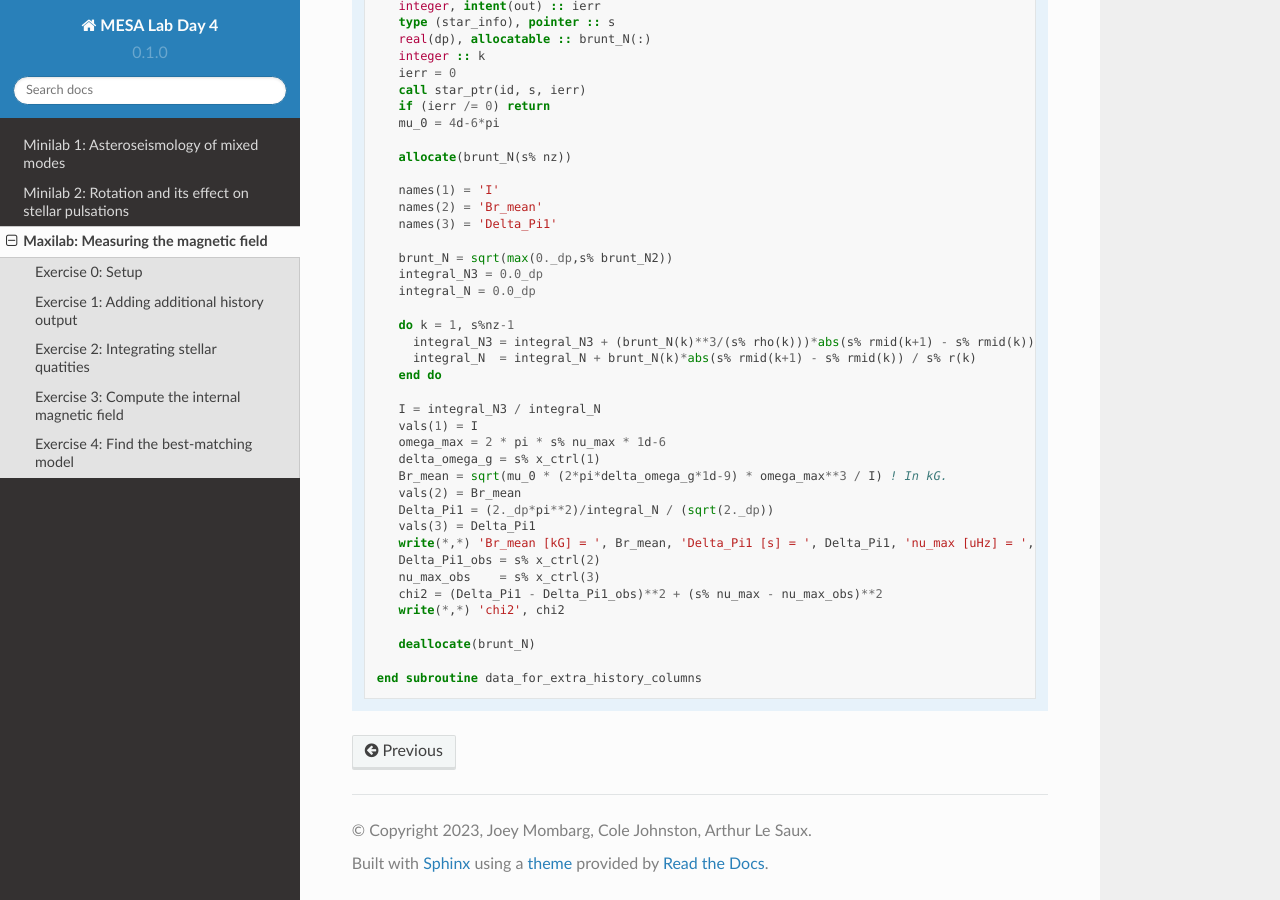
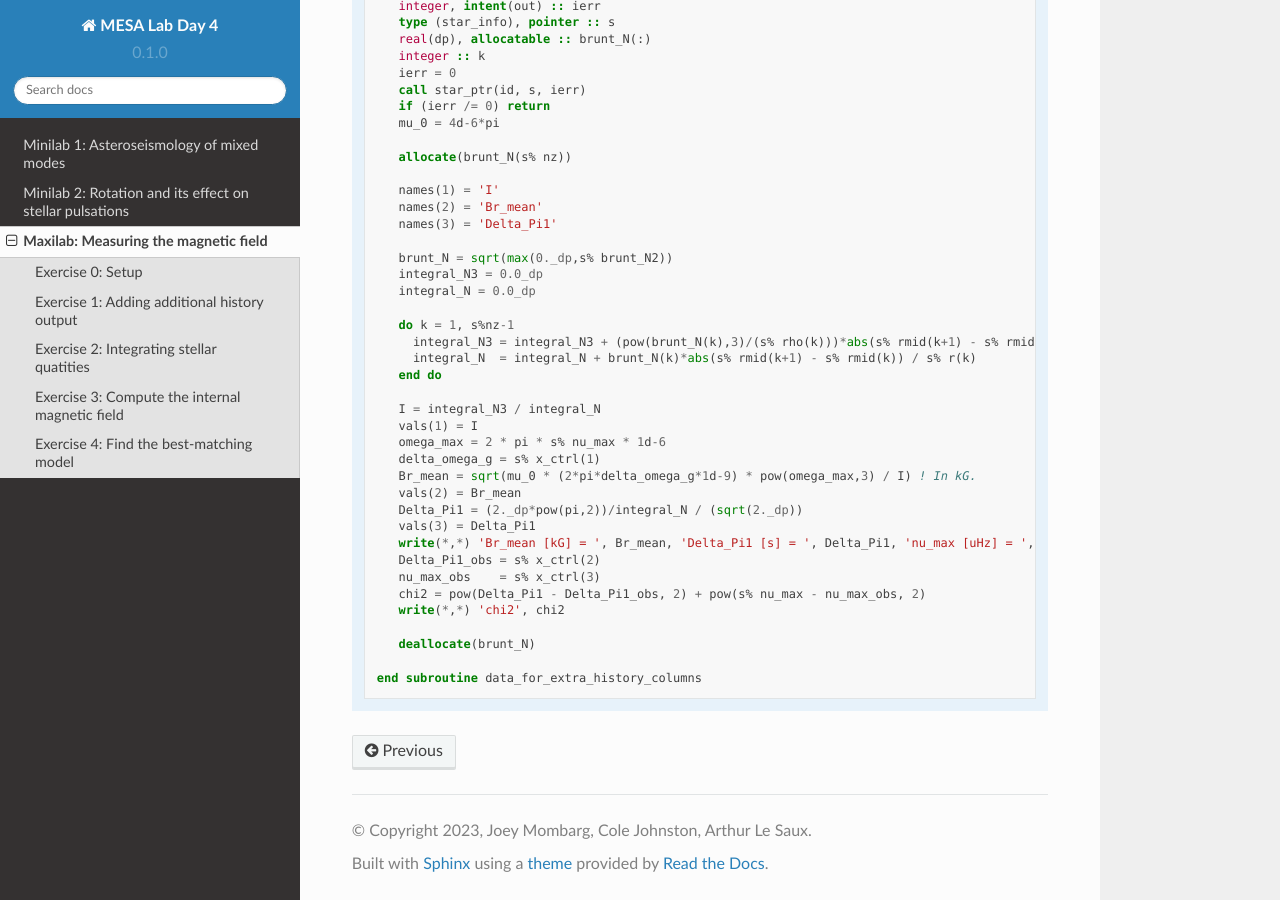
Before and after one commit to mesa-summer-school-2023/mesa-school-bugnet, a Sphinx documentation site: the page built from docs/maxilab.rst, in a window 1280 px wide and 900 px high, scrolled down 6070 px. Built offline with Sphinx 7.4.7 and the Read the Docs theme 2.0.0, drawn with Linux system fonts in a browser that asks for light colours.

Commit message:
Update maxilab.rst

```diff
--- a/docs/maxilab.rst
+++ b/docs/maxilab.rst
@@ -230,7 +230,7 @@ Pick a value for the initial mass from the `spreadsheet <https://docs.google.com
            integral_N = 0.0_dp
 
            do k = 1, s%nz-1
-             integral_N3 = integral_N3 + (brunt_N(k)**3/(s% rho(k)))*abs(s% rmid(k+1) - s% rmid(k)) / (s% r(k))**3
+             integral_N3 = integral_N3 + (pow(brunt_N(k),3)/(s% rho(k)))*abs(s% rmid(k+1) - s% rmid(k)) / pow(s% r(k),3)
              integral_N  = integral_N + brunt_N(k)*abs(s% rmid(k+1) - s% rmid(k)) / s% r(k)
            end do
 
@@ -238,14 +238,14 @@ Pick a value for the initial mass from the `spreadsheet <https://docs.google.com
            vals(1) = I
            omega_max = 2 * pi * s% nu_max * 1d-6
            delta_omega_g = s% x_ctrl(1)
-           Br_mean = sqrt(mu_0 * (2*pi*delta_omega_g*1d-9) * omega_max**3 / I) ! In kG.
+           Br_mean = sqrt(mu_0 * (2*pi*delta_omega_g*1d-9) * pow(omega_max,3) / I) ! In kG.
            vals(2) = Br_mean
-           Delta_Pi1 = (2._dp*pi**2)/integral_N / (sqrt(2._dp))
+           Delta_Pi1 = (2._dp*pow(pi,2))/integral_N / (sqrt(2._dp))
            vals(3) = Delta_Pi1
            write(*,*) 'Br_mean [kG] = ', Br_mean, 'Delta_Pi1 [s] = ', Delta_Pi1, 'nu_max [uHz] = ', s% nu_max, 'delta_nu [uHz]', s% delta_nu,   'I = ', I
            Delta_Pi1_obs = s% x_ctrl(2)
            nu_max_obs    = s% x_ctrl(3)
-           chi2 = (Delta_Pi1 - Delta_Pi1_obs)**2 + (s% nu_max - nu_max_obs)**2
+           chi2 = pow(Delta_Pi1 - Delta_Pi1_obs, 2) + pow(s% nu_max - nu_max_obs, 2)
            write(*,*) 'chi2', chi2
 
            deallocate(brunt_N)
```
